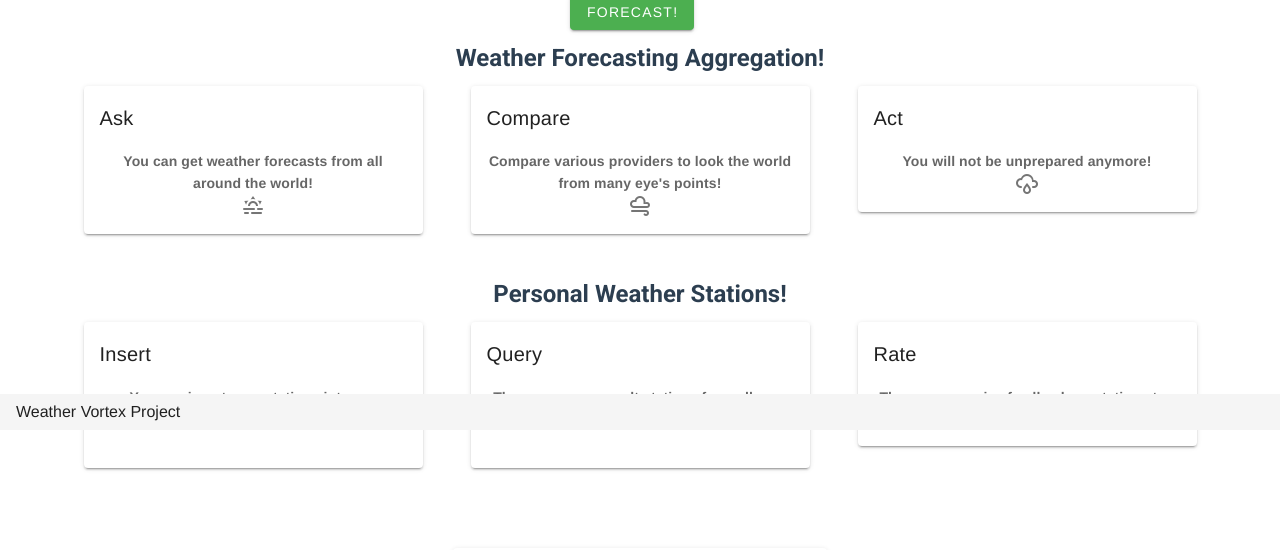
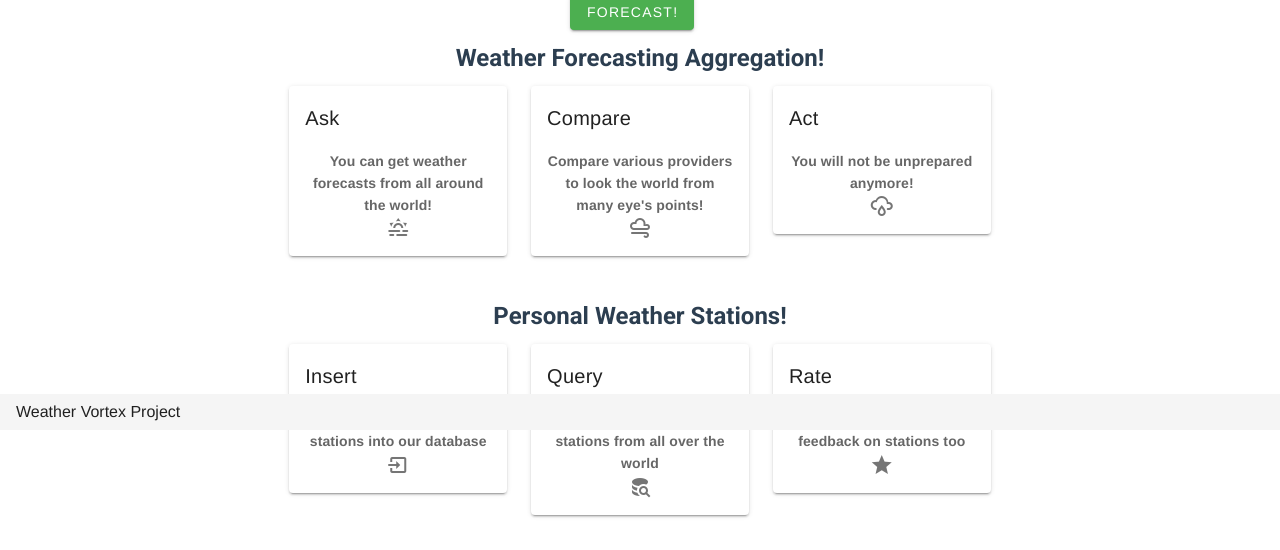
Before and after one commit to Weather-Vortex/weather-vortex-client, a Vue app: page /#/ in a window 1280 px wide. Shown: the part 370-920 px from the top of the page. Built offline with nearby package versions, Linux system fonts and the light colour scheme; no server answers.

Commit message:
Fix spacing of info cards.

```diff
--- a/src/components/info/InfoCard.vue
+++ b/src/components/info/InfoCard.vue
@@ -1,5 +1,5 @@
 <template>
-  <v-card class="mx-3" elevation="2">
+  <v-card class="mx-auto" max-width="347" elevation="2">
     <v-card-title>{{ title }}</v-card-title>
     <v-card-text>
       <h4 class="font-weight-bold">{{ text }}</h4>
--- a/src/components/info/InfoMain.vue
+++ b/src/components/info/InfoMain.vue
@@ -7,10 +7,12 @@
           Weather Forecasting Aggregation!
         </h2>
 
-        <v-row justify="center">
+        <v-row justify-md="center">
+          <v-spacer></v-spacer>
           <v-col v-for="(info, i) in weatherInfo" :key="i">
             <InfoCard v-bind="info" />
           </v-col>
+          <v-spacer></v-spacer>
         </v-row>
       </v-col>
 
@@ -21,9 +23,11 @@
         </h2>
 
         <v-row justify="center">
+          <v-spacer></v-spacer>
           <v-col v-for="(info, i) in stationsInfo" :key="i">
             <InfoCard v-bind="info" />
           </v-col>
+          <v-spacer></v-spacer>
         </v-row>
       </v-col>
     </v-row>
@@ -44,8 +48,7 @@ export default {
       },
       {
         title: "Compare",
-        text:
-          "Compare various providers to look the world from many eye's points!",
+        text: "Compare various providers to look the world from many eye's points!",
         icon: "mdi-weather-windy-variant",
       },
       {
@@ -58,17 +61,17 @@ export default {
       {
         title: "Insert",
         text: "You can insert your stations into our database",
-        icon: "",
+        icon: "mdi-import",
       },
       {
         title: "Query",
         text: "Then you can consult stations from all over the world",
-        icon: "",
+        icon: "mdi-database-search",
       },
       {
         title: "Rate",
         text: "Then you can give feedback on stations too",
-        icon: "",
+        icon: "mdi-star",
       },
     ],
   }),
```
